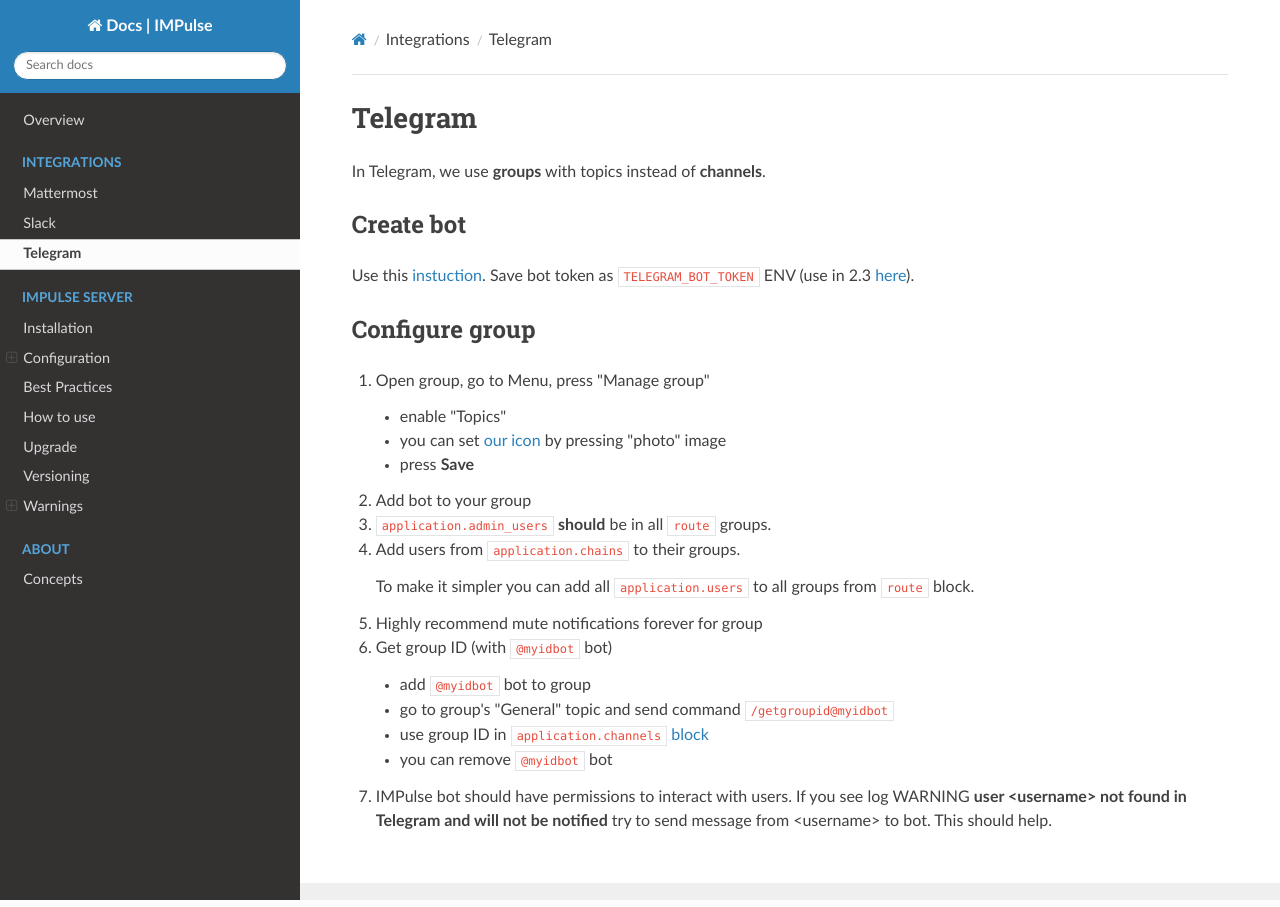
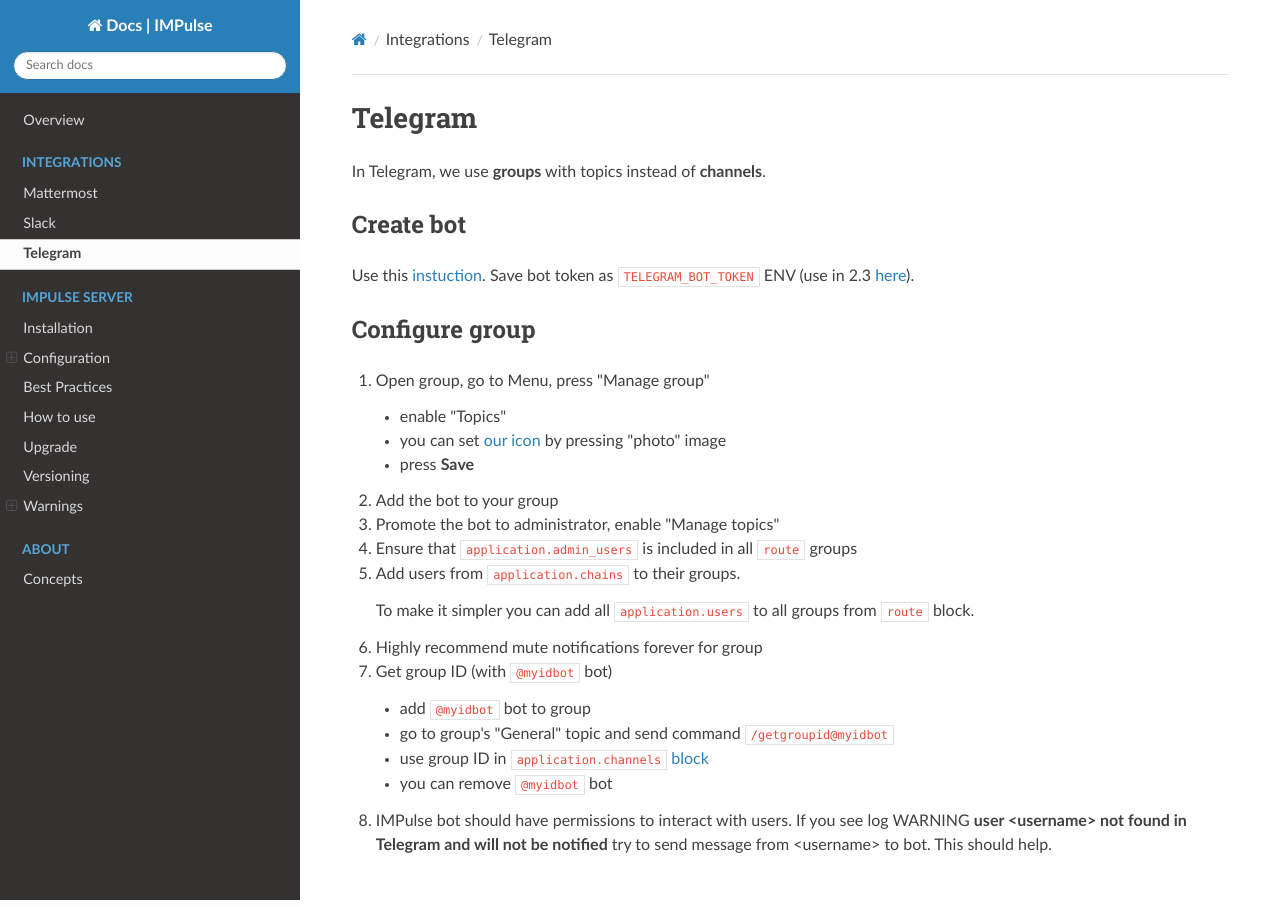
Before and after one commit to noErrdev/python-chatops-incident-mplatform, an MkDocs documentation site: the page built from docs/content/telegram.md, in a window 1280 px wide. Built offline with MkDocs 1.6.1, drawn with Linux system fonts in a browser that asks for light colours; nearby versions of some CDN libraries.

Commit message:
Update telegram.md instruction

```diff
--- a/docs/content/telegram.md
+++ b/docs/content/telegram.md
@@ -13,20 +13,22 @@ Use this [instuction](https://core.telegram.org/bots/features#creating-a-new-bot
     - you can set [our icon](https://github.com/eslupmi/site/blob/main/static/logo.png?raw=true) by pressing "photo" image
     - press **Save**
 
-2. Add bot to your group
+2. Add the bot to your group
 
-3. `application.admin_users` **should** be in all `route` groups.
+3. Promote the bot to administrator, enable "Manage topics"
 
-4. Add users from `application.chains` to their groups.
+4. Ensure that `application.admin_users` is included in all `route` groups
+
+5. Add users from `application.chains` to their groups.
 
     To make it simpler you can add all `application.users` to all groups from `route` block.
 
-5. Highly recommend mute notifications forever for group
+6. Highly recommend mute notifications forever for group
 
-6. Get group ID (with `@myidbot` bot)
+7. Get group ID (with `@myidbot` bot)
     - add `@myidbot` bot to group
     - go to group's "General" topic and send command `/getgroupid@myidbot`
     - use group ID in `application.channels` [block](config_file.md#channels)
     - you can remove `@myidbot` bot
 
-7. IMPulse bot should have permissions to interact with users. If you see log WARNING <b>user &lt;username&gt; not found in Telegram and will not be notified</b> try to send message from &lt;username&gt; to bot. This should help.
+8. IMPulse bot should have permissions to interact with users. If you see log WARNING <b>user &lt;username&gt; not found in Telegram and will not be notified</b> try to send message from &lt;username&gt; to bot. This should help.
```
